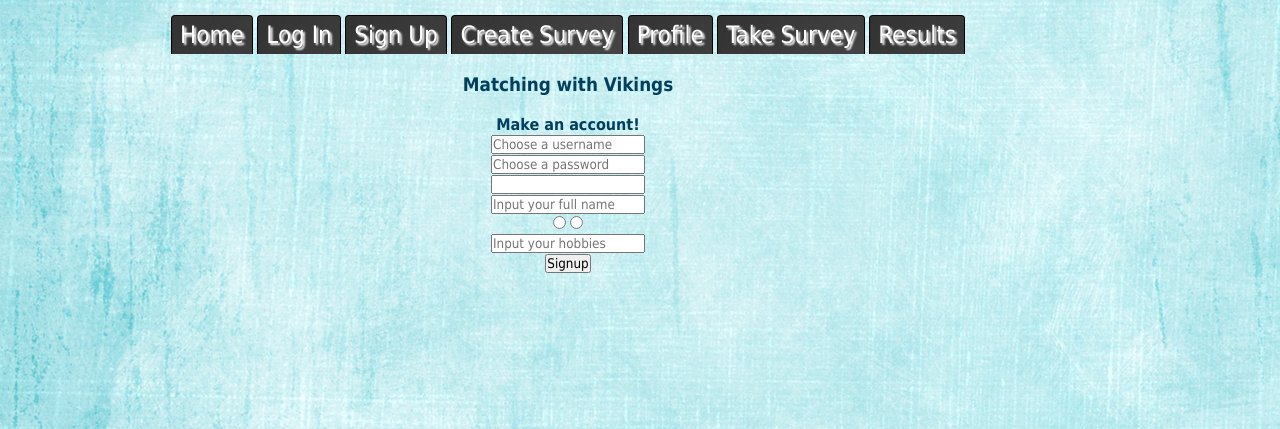
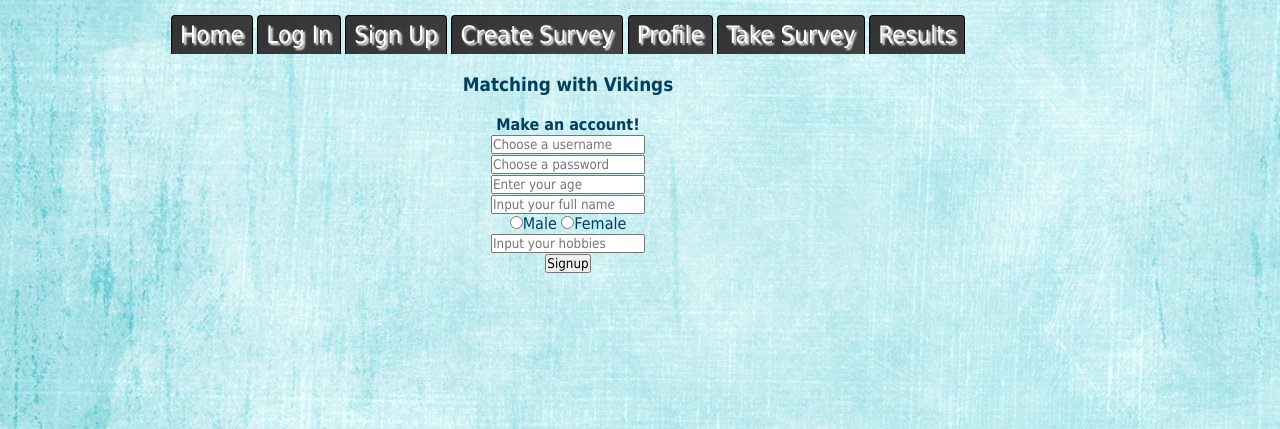
Before and after one commit to dlevylambert/Vikings, a Flask app: page /signup in a window 1280 px wide. Shown: the top 429 px of the page. Run offline with Flask 2, Linux system fonts and the light colour scheme; parts of the project's set-up code (start-up, migrations or seed data) failed here and were passed over; some libraries are stand-ins or nearby versions.

Commit message:
signup more fields

```diff
--- a/app.py
+++ b/app.py
@@ -118,7 +118,11 @@ def signup():
         if request.form.has_key("submitsignup"):
             user = str(request.form["Username"])
             password = str(request.form["Password"])
-            validate = util.createUser(user,password)
+            age = str(request.form["Username"])
+            realname = str(request.form["Username"])
+            gender = str(request.form["Username"])
+            hobbies = str(request.form["Username"])
+            validate = util.createUser(user,password,age,realname,gender,hobbies)
             if validate == 0:
                 print "no"
                 return render_template("signup.html", failure = True)
--- a/templates/signup.html
+++ b/templates/signup.html
@@ -28,12 +28,12 @@
 <br>
 <input type="password" name="Password" class="" placeholder="Choose a password" ></input>
 <br>
-<input type="text" name="Age" class="" placeholder=""></input>
+<input type="text" name="Age" class="" placeholder="Enter your age"></input>
 <br>
 <input type="text" name="RealName" class="" placeholder="Input your full name"></input>
 <br>
-<input type="radio" name="Gender" class="" value = "Male"></input>
-<input type="radio" name="Gender" class="" value = "Female"></input>
+<input type="radio" name="Gender" class="" value = "Male">Male</input>
+<input type="radio" name="Gender" class="" value = "Female">Female</input>
 <br>
 <input type="text" name="Hobbies" class="" placeholder = "Input your hobbies"></input>
 <br>
--- a/util.py
+++ b/util.py
@@ -35,11 +35,11 @@ def takeSurvey(surveyname, user, ans):
     print allAnswers
     return True
 
-def createUser(user,password):
+def createUser(user,password,age,realname,gender,hobbies):
     if users.find_one({"user" : user}) != None:
         return False
     tmp = base64.b64encode(password)
-    newuser = {"user" : user, "pass" : tmp}
+    newuser = {"user" : user, "pass" : tmp, "age": age, "realname":realname, "gender":gender, "hobbies": hobbies}
     users.insert(newuser)
     return True
 
```
